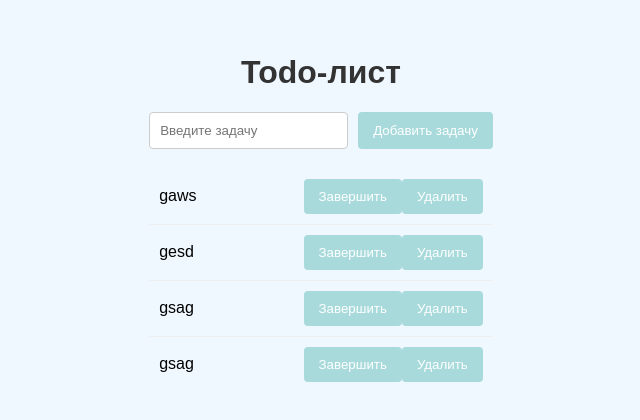
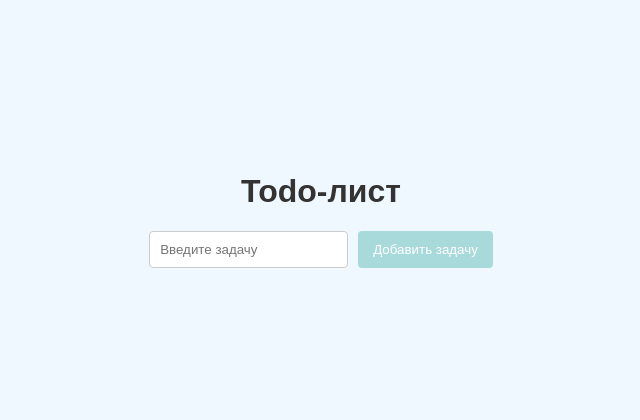
Before and after one commit to Desair1/todoList__result-ts, a React (Vite) app: page / in a window 1280 px wide. Shown: the part 180-600 px from the top of the page, without its empty margins (319-959 px from the left). Built offline with nearby package versions, Linux system fonts and the light colour scheme; data requests are answered from the project's data file.

Commit message:
Added completed func

```diff
--- a/package.json
+++ b/package.json
@@ -10,6 +10,7 @@
     "preview": "vite preview"
   },
   "dependencies": {
+    "json-server": "^1.0.0-beta.3",
     "react": "^19.1.0",
     "react-dom": "^19.1.0"
   },
--- a/src/DataBase/db.json
+++ b/src/DataBase/db.json
@@ -1,24 +1,5 @@
 {
   "todos": [
-    {
-      "id": "37a7",
-      "title": "gaws",
-      "completed": false
-    },
-    {
-      "id": "e250",
-      "title": "gesd",
-      "completed": false
-    },
-    {
-      "id": "6981",
-      "title": "gsag",
-      "completed": false
-    },
-    {
-      "id": "f1a6",
-      "title": "gsag",
-      "completed": false
-    }
+
   ]
 }
--- a/src/components/TodoItem.tsx
+++ b/src/components/TodoItem.tsx
@@ -7,9 +7,11 @@ import { TODO_URL } from "../DataBase/TODO_URL";
 
 interface TodoItemProps {
   refreshListFlag: boolean;
+  isCreating: boolean;
+  setIsCreating: React.Dispatch<React.SetStateAction<boolean>>
 }
 
-const TodoItem = ({ refreshListFlag }: TodoItemProps) => {
+const TodoItem = ({ refreshListFlag, isCreating, setIsCreating }: TodoItemProps) => {
   const [loading, setLoading] = useState(false);
   const [todos, setTodos] = useState<Todo[]>([]);
   const [error, setError] = useState<string | null>(null);
@@ -36,7 +38,26 @@ const TodoItem = ({ refreshListFlag }: TodoItemProps) => {
     fetchData();
   }, [refreshListFlag]);
 
-  const requestCopmleteTask = async () => {};
+  const requestCopmleteTask = (id: string) => {
+    try {
+      fetch(`${TODO_URL}/${id}`, {
+        method: "PUT",
+        headers: { "Content-type": "application/json; charset=utf-8" },
+        body: JSON.stringify({
+          completed: true,
+        }),
+      })
+        .then((rawResponse) => rawResponse.json())
+        .then((response) => {
+          console.log("Проверка", response);
+        });
+    } catch (error: unknown) {
+      if (error === null) {
+        console.log("Fetch error");
+      }
+    }
+  };
+
 
   return (
     <ul>
@@ -45,8 +66,8 @@ const TodoItem = ({ refreshListFlag }: TodoItemProps) => {
           <span className={todo.completed ? "completed" : ""}>
             {todo.title}
           </span>
-          <button>Завершить</button>
-          <button>Удалить</button>
+          <button disabled={isCreating} onClick={() => requestCopmleteTask(todo.id)}>Завершить</button>
+          <button disabled={isCreating}>Удалить</button>
         </li>
       ))}
     </ul>
--- a/src/types/Todo.tsx
+++ b/src/types/Todo.tsx
@@ -1,5 +1,5 @@
 export type Todo = {
-  id: number;
+  id: string;
   title: string;
   completed: boolean;
 };
```
Also changed, not shown: 1 other file (tests, documents, lock files or other folders).
